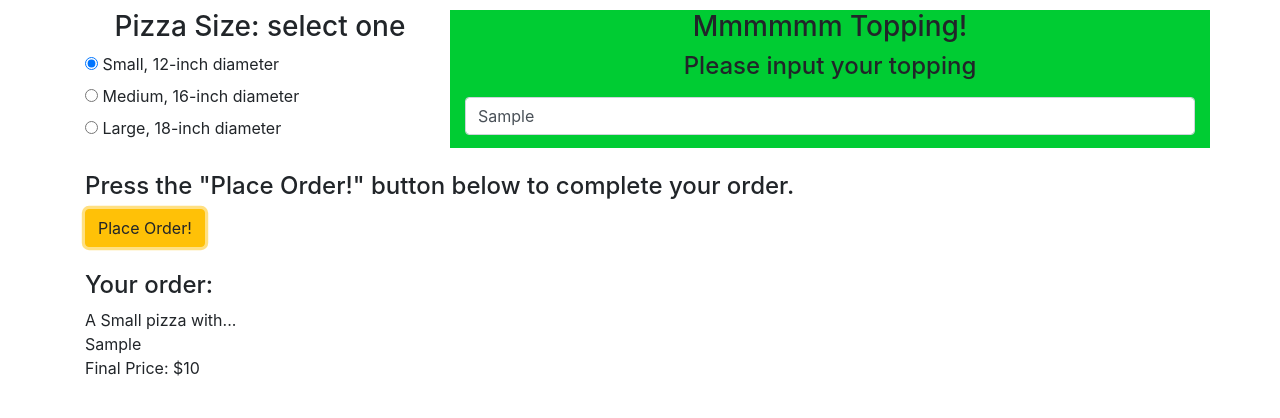
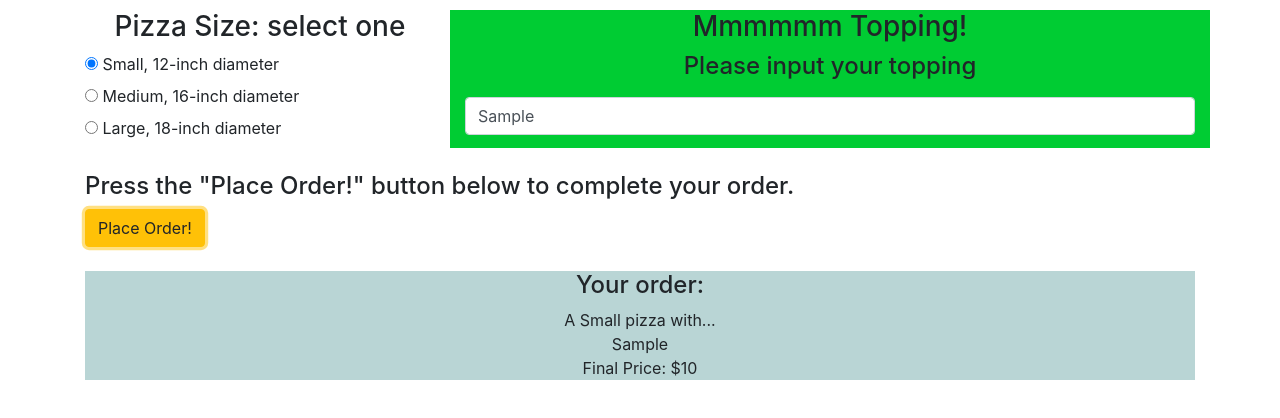
Before and after one commit to r-craig73/Order-Pizza2, a plain HTML site: page index.html in a window 1280 px wide. Both pictures are taken after typing "Sample" into the empty fields and a click on the button "Place Order!". Shown: the part 276-694 px from the top of the page. Drawn offline with Linux system fonts and the light colour scheme.

Commit message:
add background color in pizza selection, topping, and final cost

```diff
--- a/css/styles.css
+++ b/css/styles.css
@@ -4,8 +4,10 @@
 
 #results {
   display: none;
+  text-align: center;
+  background-color: #B9D5D5;
 }
 
 div[class*=col-sm-8] {
-  background-color: #00CC33
+  background-color: #00CC33;
 }
```
